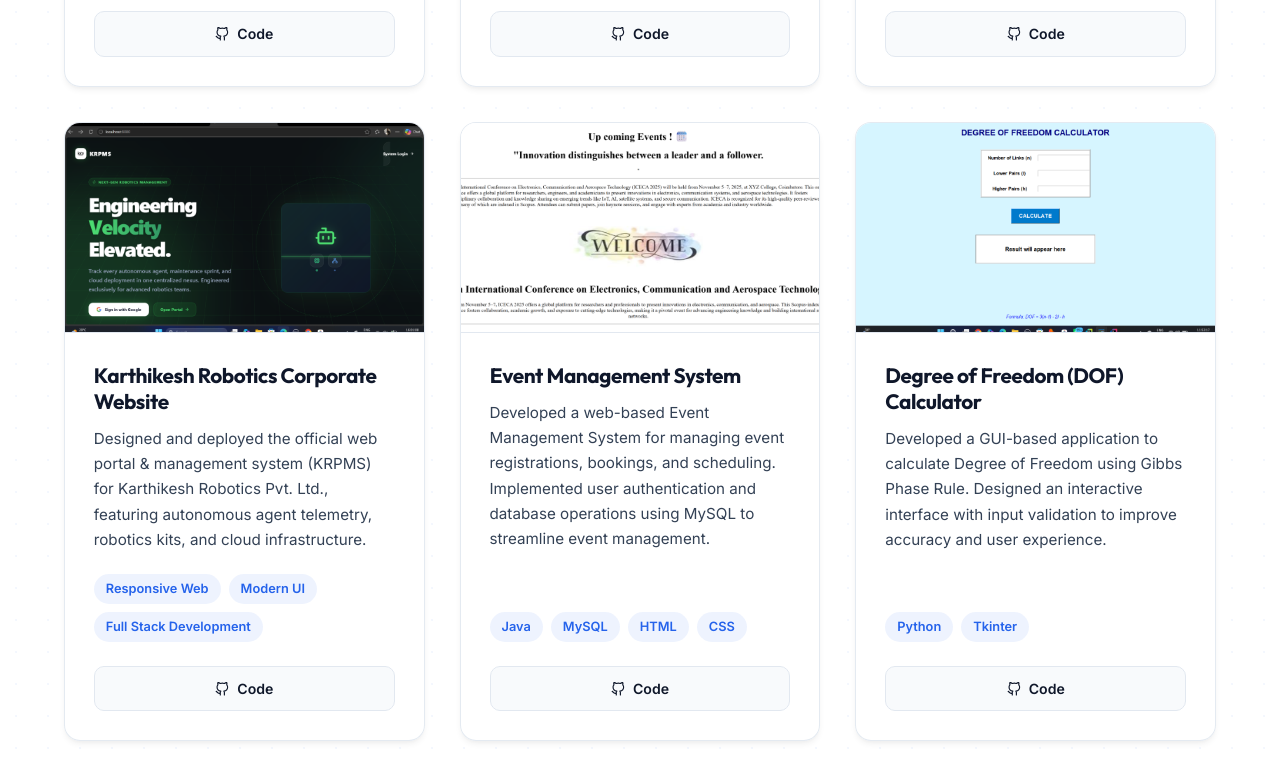
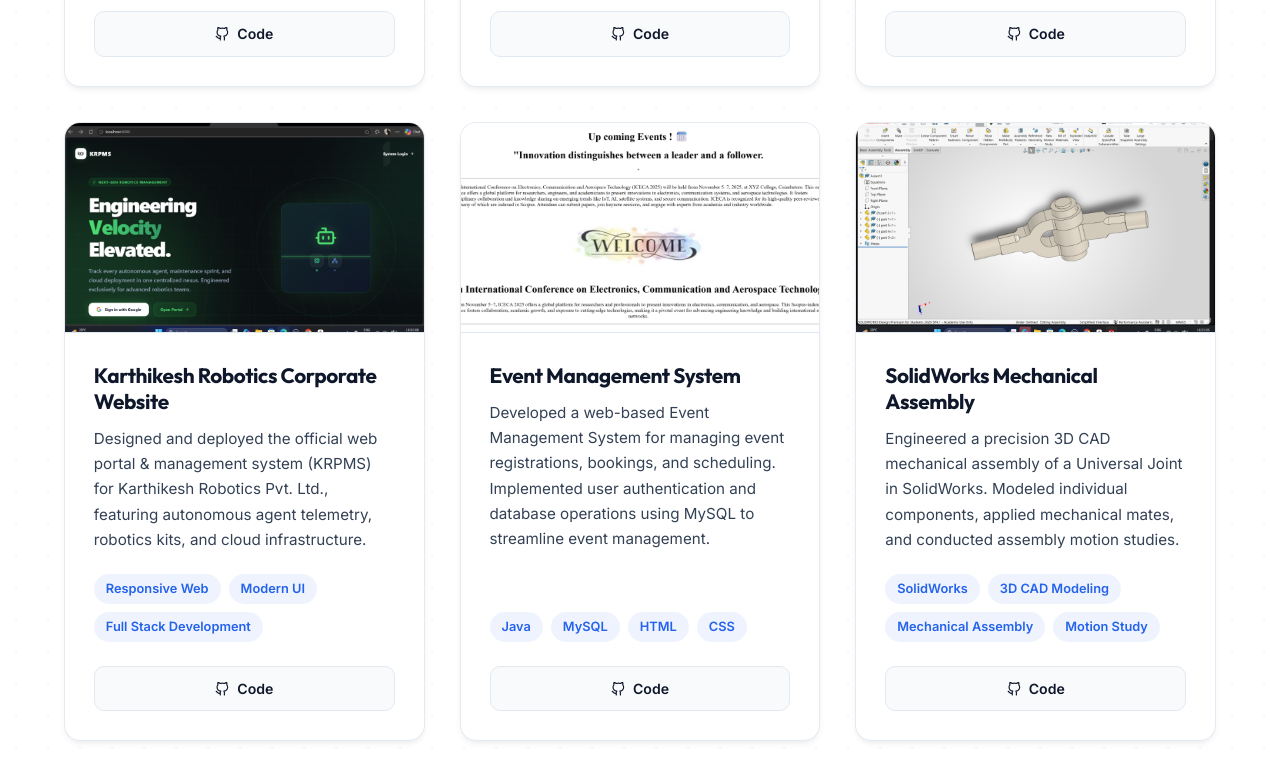
Before and after one commit to dharani-moorthy/dharani-portfolio, a React (Vite) app: page / in a window 1280 px wide. Shown: the part 4580-5355 px from the top of the page. Built offline with nearby package versions, Linux system fonts and the light colour scheme.

Commit message:
Add SolidWorks Mechanical Assembly hardware project with 3D CAD preview

```diff
--- a/src/components/Projects/Projects.jsx
+++ b/src/components/Projects/Projects.jsx
@@ -44,6 +44,14 @@
       github: 'https://github.com/dharani-moorthy',
       live: '#',
       image: '/project-event.png'
+    },
+    {
+      title: 'SolidWorks Mechanical Assembly',
+      description: 'Engineered a precision 3D CAD mechanical assembly of a Universal Joint in SolidWorks. Modeled individual components, applied mechanical mates, and conducted assembly motion studies.',
+      techStack: ['SolidWorks', '3D CAD Modeling', 'Mechanical Assembly', 'Motion Study'],
+      github: 'https://github.com/dharani-moorthy',
+      live: '#',
+      image: '/project-solidworks.png'
     },
     {
       title: 'Degree of Freedom (DOF) Calculator',
```
Also changed, not shown: public/project-solidworks.png (added).
